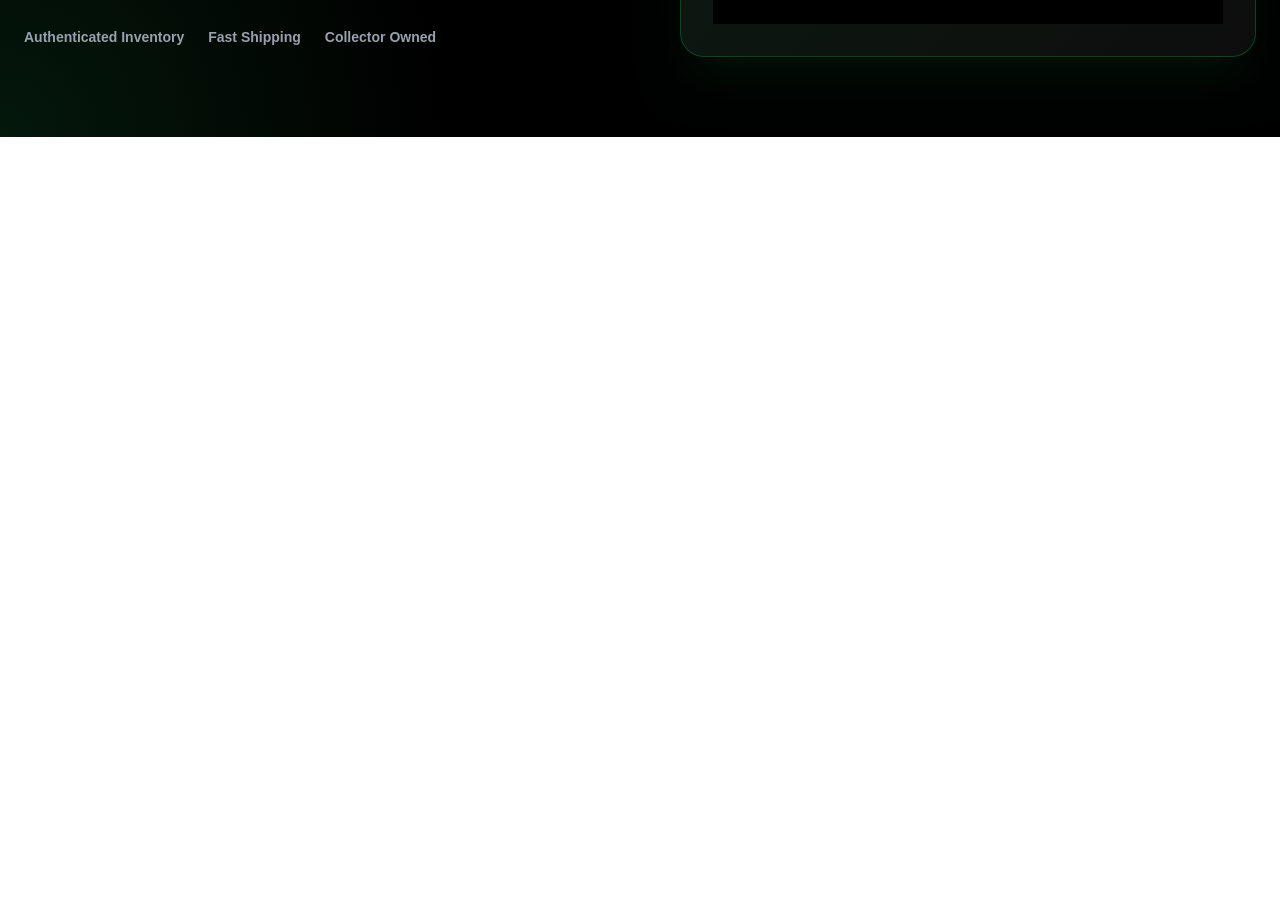
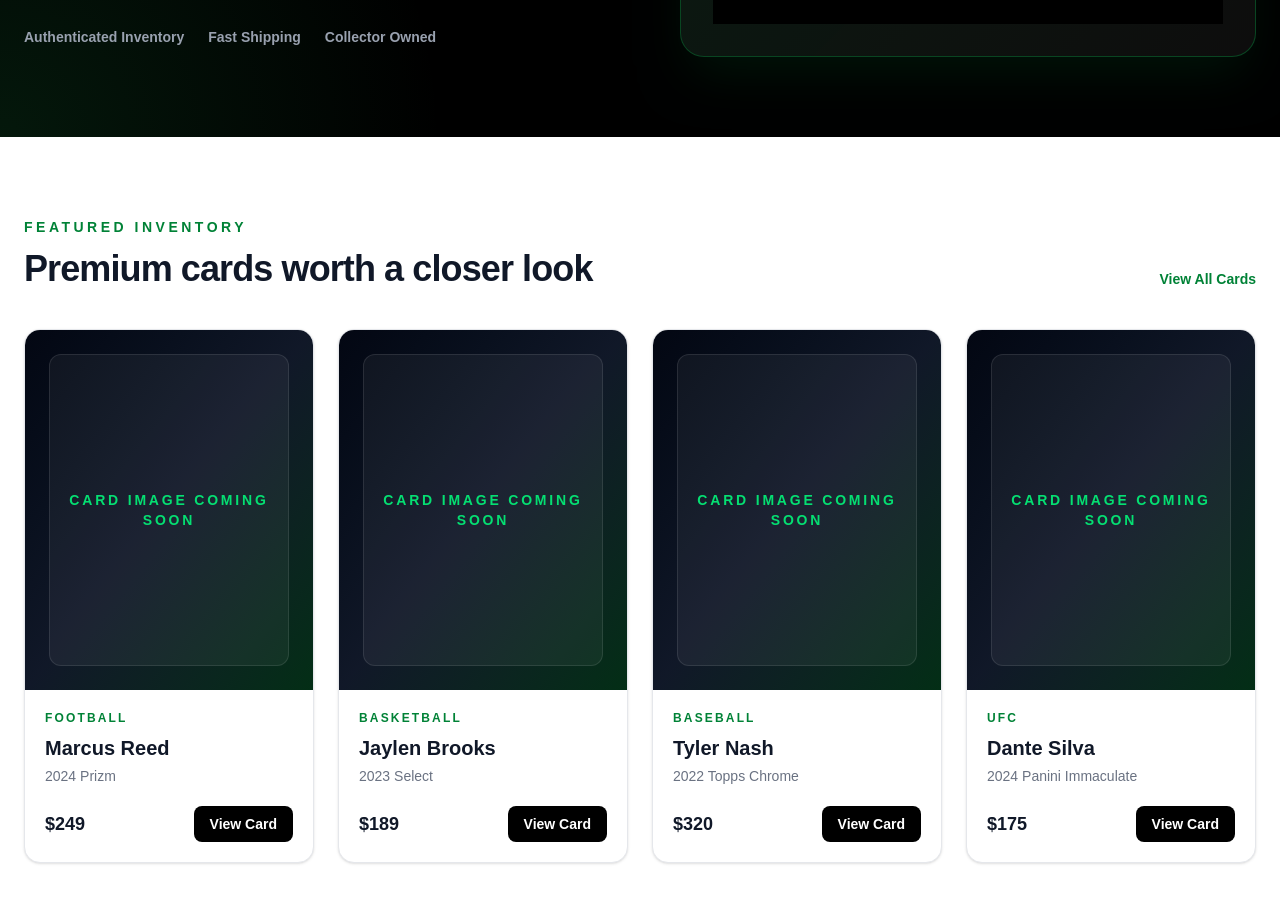
Before and after one commit to sidelinementality/sideline-mentality-cards, a Next.js app: page / in a window 1280 px wide. Shown: the part 680-1582 px from the top of the page. Before the commit the page ends 817 px from the top, so only its background shows below. Built offline with nearby package versions, Linux system fonts and the light colour scheme.

Commit message:
Add featured inventory homepage section

```diff
--- a/src/app/page.tsx
+++ b/src/app/page.tsx
@@ -1,11 +1,13 @@
+import FeaturedInventory from "@/components/home/FeaturedInventory";
+import Hero from "@/components/home/Hero";
 import Navbar from "@/components/layout/Navbar";
-import Hero from "@/components/home/Hero";
 
 export default function Home() {
   return (
     <>
       <Navbar />
       <Hero />
+      <FeaturedInventory />
     </>
   );
 }
--- /dev/null
+++ b/src/components/home/FeaturedInventory.tsx
@@ -0,0 +1,94 @@
+const featuredCards = [
+    {
+      player: "Marcus Reed",
+      sport: "Football",
+      year: "2024",
+      brand: "Prizm",
+      price: "$249",
+    },
+    {
+      player: "Jaylen Brooks",
+      sport: "Basketball",
+      year: "2023",
+      brand: "Select",
+      price: "$189",
+    },
+    {
+      player: "Tyler Nash",
+      sport: "Baseball",
+      year: "2022",
+      brand: "Topps Chrome",
+      price: "$320",
+    },
+    {
+      player: "Dante Silva",
+      sport: "UFC",
+      year: "2024",
+      brand: "Panini Immaculate",
+      price: "$175",
+    },
+  ];
+
+  export default function FeaturedInventory() {
+    return (
+      <section id="featured" className="bg-white px-6 py-20 text-gray-900">
+        <div className="mx-auto max-w-7xl">
+          <div className="mb-10 flex items-end justify-between gap-6">
+            <div>
+              <p className="text-sm font-bold uppercase tracking-[0.25em] text-green-700">
+                Featured Inventory
+              </p>
+
+              <h2 className="mt-3 text-4xl font-black tracking-tight">
+                Premium cards worth a closer look
+              </h2>
+            </div>
+
+            <a
+              href="#"
+              className="hidden text-sm font-bold text-green-700 transition hover:text-green-800 sm:block"
+            >
+              View All Cards
+            </a>
+          </div>
+
+          <div className="grid gap-6 sm:grid-cols-2 lg:grid-cols-4">
+            {featuredCards.map((card) => (
+              <article
+                key={`${card.player}-${card.year}`}
+                className="group overflow-hidden rounded-2xl border border-gray-200 bg-white shadow-sm transition hover:-translate-y-1 hover:shadow-xl"
+              >
+                <div className="flex aspect-[4/5] items-center justify-center bg-gradient-to-br from-gray-950 via-gray-900 to-green-950 p-6">
+                  <div className="flex h-full w-full items-center justify-center rounded-xl border border-white/10 bg-white/5 text-center">
+                    <span className="text-sm font-bold uppercase tracking-[0.2em] text-green-400">
+                      Card Image Coming Soon
+                    </span>
+                  </div>
+                </div>
+
+                <div className="p-5">
+                  <p className="text-xs font-bold uppercase tracking-[0.18em] text-green-700">
+                    {card.sport}
+                  </p>
+
+                  <h3 className="mt-2 text-xl font-black">{card.player}</h3>
+
+                  <p className="mt-1 text-sm text-gray-500">
+                    {card.year} {card.brand}
+                  </p>
+
+                  <div className="mt-5 flex items-center justify-between">
+                    <span className="text-lg font-black">{card.price}</span>
+
+                    <button className="rounded-lg bg-black px-4 py-2 text-sm font-bold text-white transition group-hover:bg-green-700">
+                      View Card
+                    </button>
+                  </div>
+                </div>
+              </article>
+            ))}
+          </div>
+        </div>
+      </section>
+    );
+  }
```
